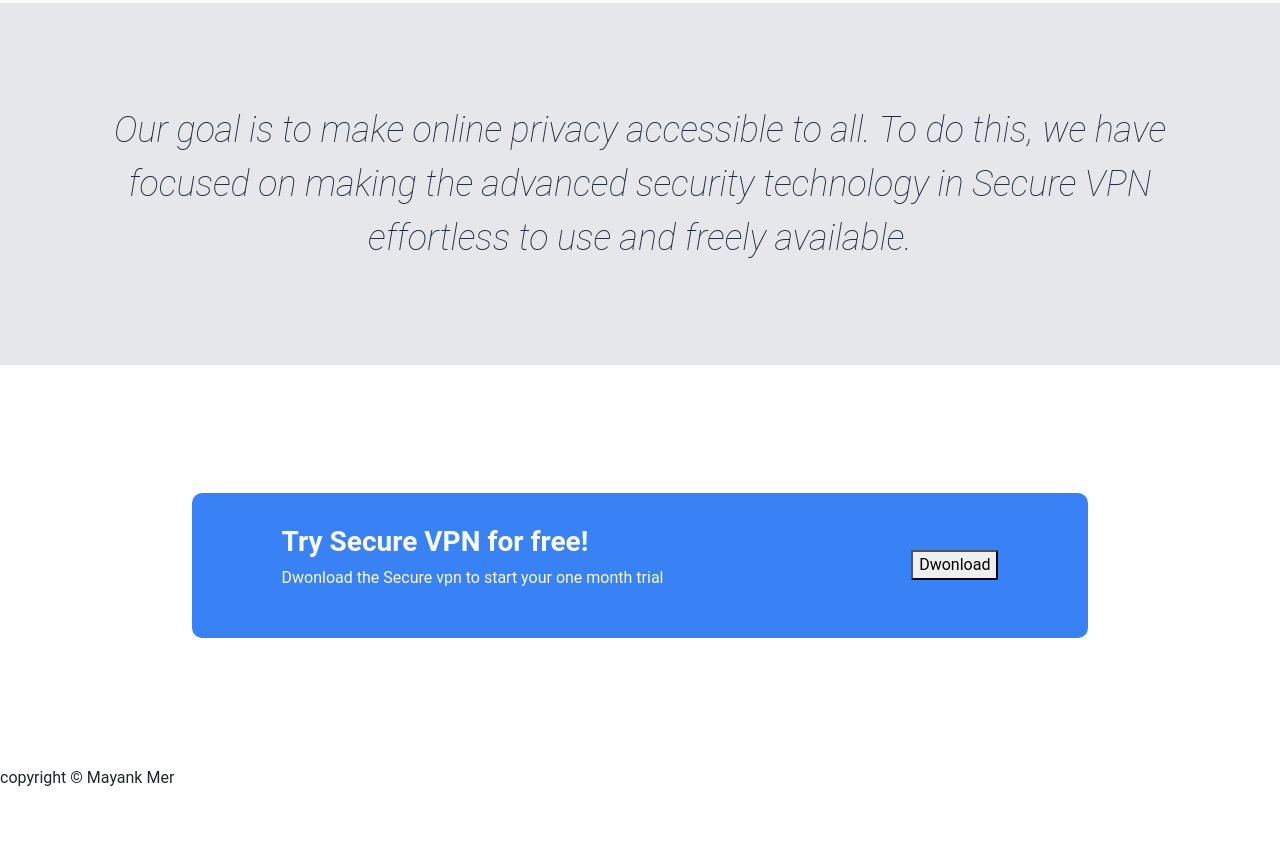
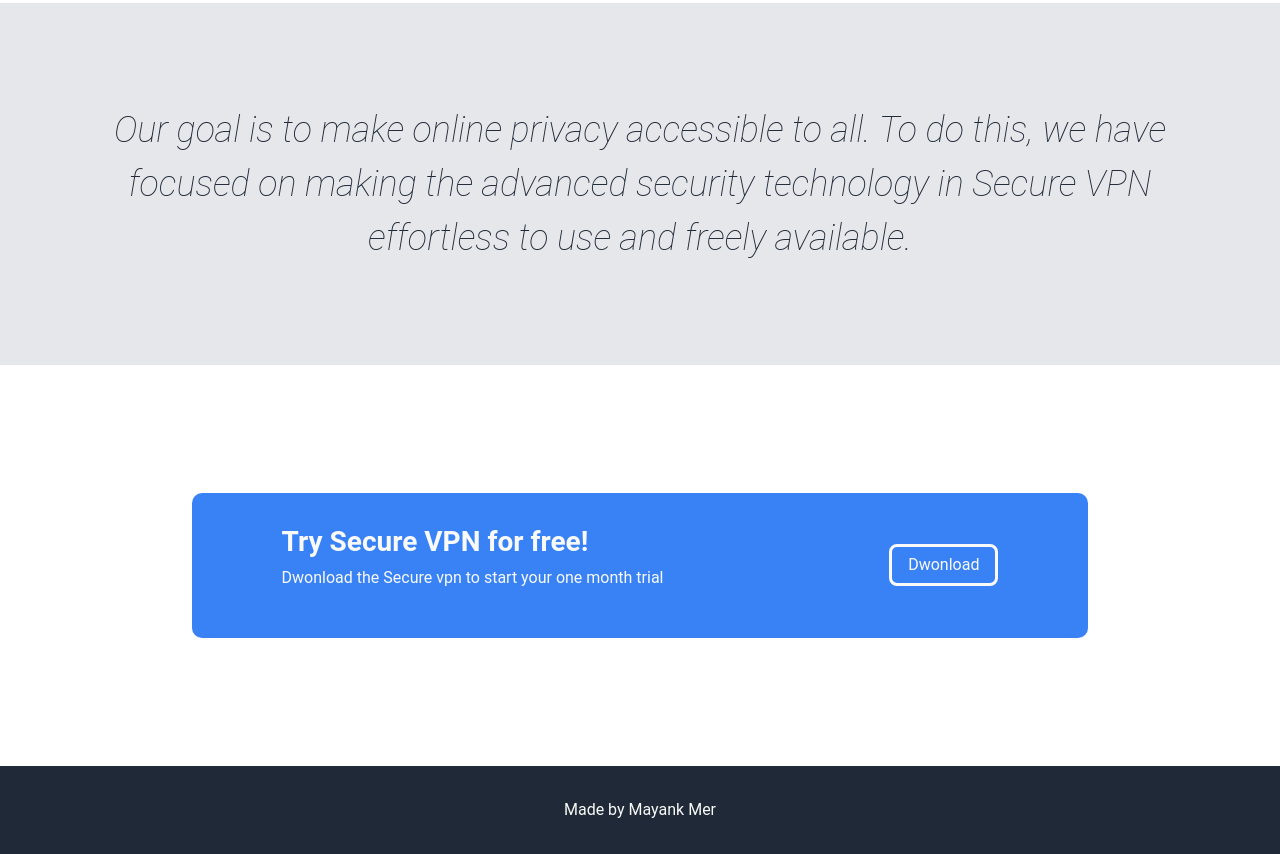
Before and after one commit to Mayankmer/sample-product-page, a plain HTML site: page index.html in a window 1280 px wide. Shown: the part 1140-1994 px from the top of the page. Before the commit the page ends 1930 px from the top, so only its background shows below. Drawn offline with nearby package versions, Linux system fonts and the light colour scheme.

Commit message:
edited action-button and added footer section

```diff
--- a/index.html
+++ b/index.html
@@ -56,11 +56,11 @@
                 <h3 style="font-weight: bold;">Try Secure VPN for free!</h3>
                 <p>Dwonload the Secure vpn to start your one month trial</p>
             </div>
-            <div class="action-button">
-                <button>Dwonload</button>
+            <div >
+                <button class="action-button">Dwonload</button>
             </div>
         </div>
     </div>
-    <div class="footer">copyright &#169; Mayank Mer</div>
+    <div class="footer">Made by Mayank Mer</div>
 </body>
 </html>
--- a/styles.css
+++ b/styles.css
@@ -1,8 +1,5 @@
 body{
     font-family: Roboto, sans-serif;
-    /* display: flex;
-    flex-direction: column; */
-    /* justify-content: space-between; */
 }
 .header, .info{
     display: flex;
@@ -35,14 +32,6 @@
     font-weight: bold;
     color: #f9faf8;
 }
-/* .description{
-    flex-wrap: wrap;
-    width: 400px;
-} */
-/* img{
-    height: 300px;
-    width: 500px;
-} */
 ul{
     display: flex;
     list-style-type: none;
@@ -80,12 +69,10 @@
     gap: 32px;
 }
 .tiles{
-    /* flex-direction: column; */
     padding: 16px;
     width: 400px;
     text-align: center;
     gap: 16px;
-    /* justify-content: space-between; */
 }
 .tiles h2{
     font-weight: 500;
@@ -115,3 +102,19 @@
     align-items: center;
     flex: 1;
 }
+.action-button{
+    padding: 6px 16px;
+    border-radius: 8px;
+    border: solid #f9faf8;
+    background-color: #3882f6;
+    color: #f9faf8;
+}
+.footer{
+    display: flex;
+    margin-top: auto;
+    justify-content: center;
+    align-items: center;
+    background-color: #1f2937;
+    color: #f9faf8;
+    padding: 32px 0;
+}
```
